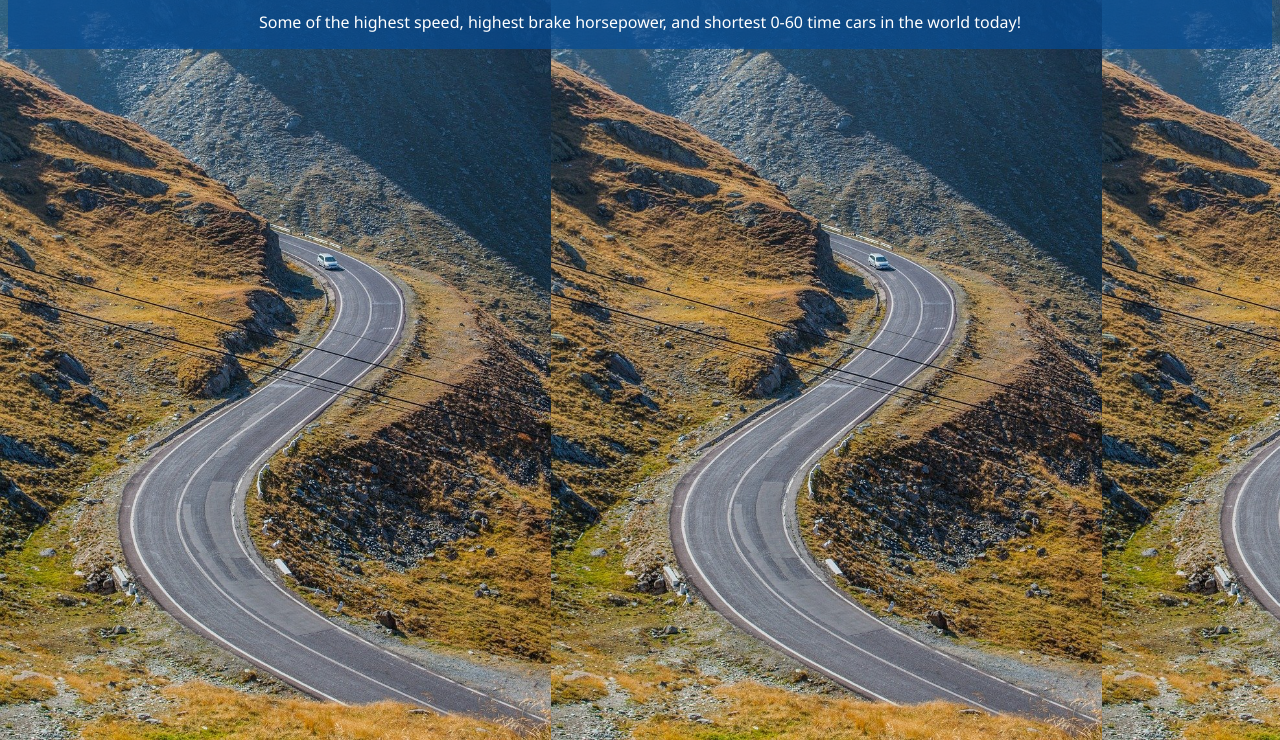
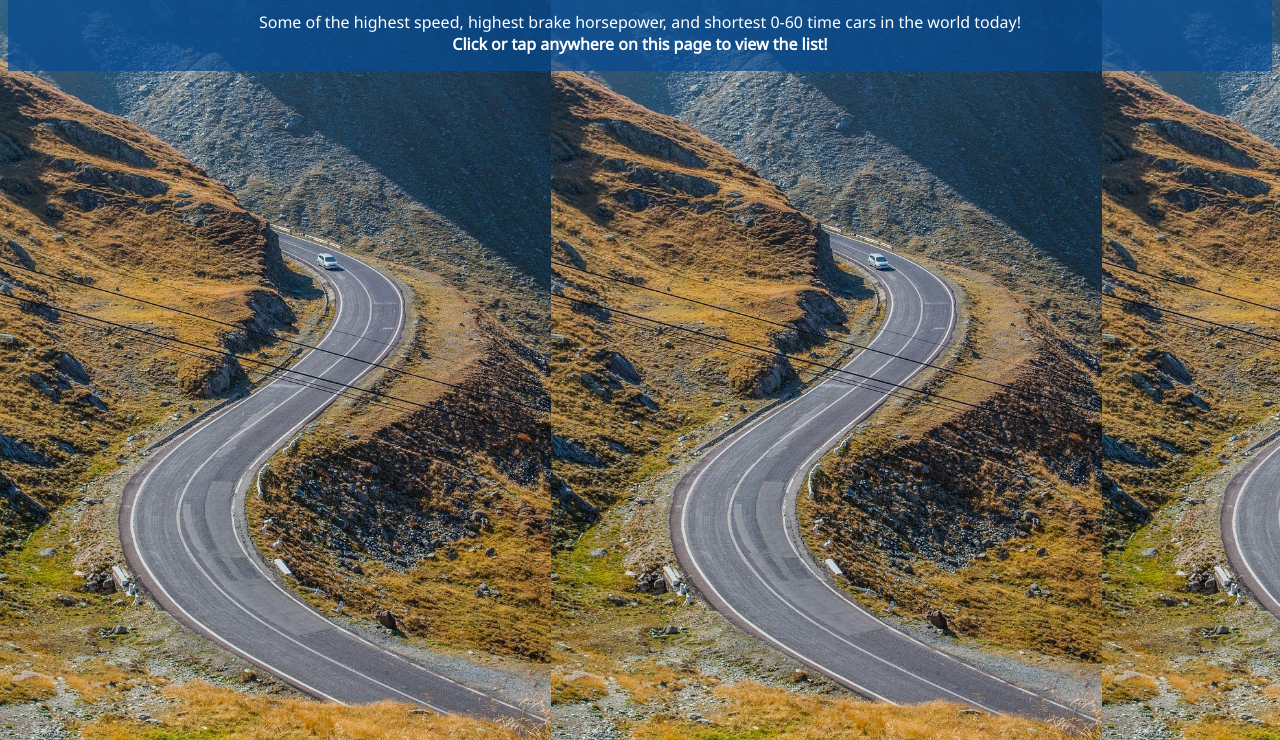
Before and after one commit to xxk3990/fastest-cars-project, a plain HTML site: page index.html in a window 1280 px wide. Shown: the part 89-829 px from the top of the page. Drawn offline with Linux system fonts and the light colour scheme.

Commit message:
added click to show msg

```diff
--- a/index.html
+++ b/index.html
@@ -19,7 +19,8 @@
         <p>
             Some of the highest speed,
             highest brake horsepower, and
-            shortest 0-60 time cars in the world today!
+            shortest 0-60 time cars in the world today! <br>
+            <strong>Click or tap anywhere on this page to view the list!</strong>
         </p>
     </section>
     <script>
```
